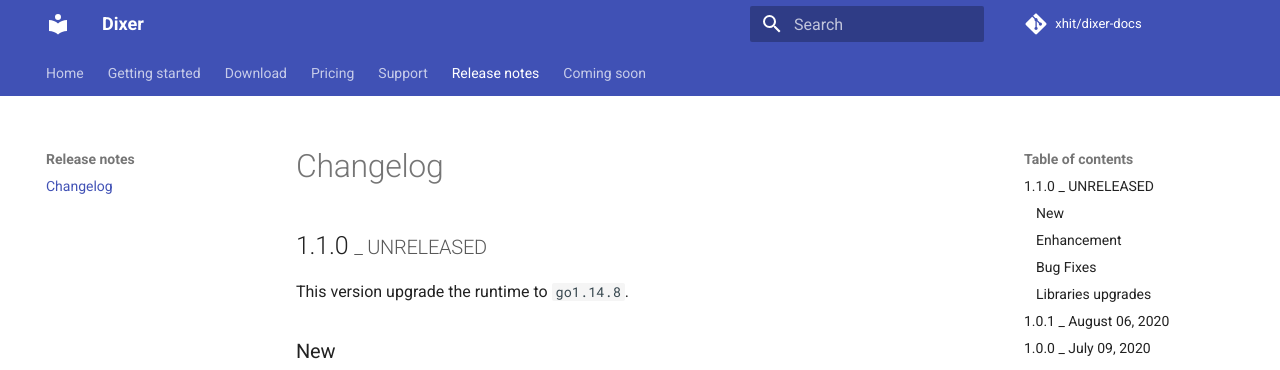
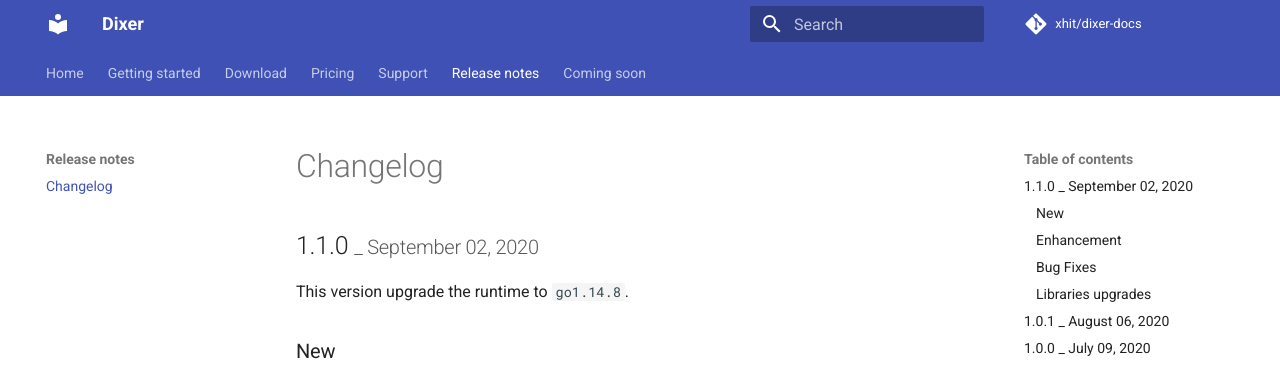
Before and after one commit to Dixer-ETL/dixer-docs, an MkDocs documentation site: the page built from docs/Changelog.md, in a window 1280 px wide and 900 px high. Shown: the top 370 px of the window. Built offline with MkDocs 1.6.1 and Material for MkDocs 9.7.7, drawn with Linux system fonts in a browser that asks for light colours; comment, search, counter and statistics services are not loaded.

Commit message:
Mark 1.1.0 release date

```diff
--- a/docs/Changelog.md
+++ b/docs/Changelog.md
@@ -1,6 +1,6 @@
 # Changelog
 
-## 1.1.0 <small>_ UNRELEASED</small>
+## 1.1.0 <small>_ September 02, 2020</small>
 
 This version upgrade the runtime to `go1.14.8`.
 
--- a/docs/Download.md
+++ b/docs/Download.md
@@ -2,7 +2,7 @@
 
 Dixer evaluation binaries for differents platforms.
 
-Latest stable version: [**1.1.0**](Changelog.md#110-_-unreleased)
+Latest stable version: [**1.1.0**](Changelog.md#110-_-september-02-2020)
 
 ## Officially supported platforms
 
```
